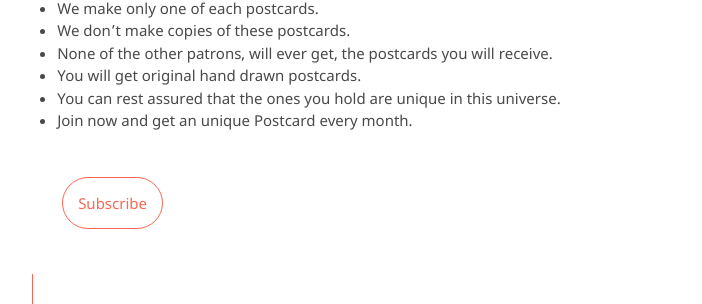
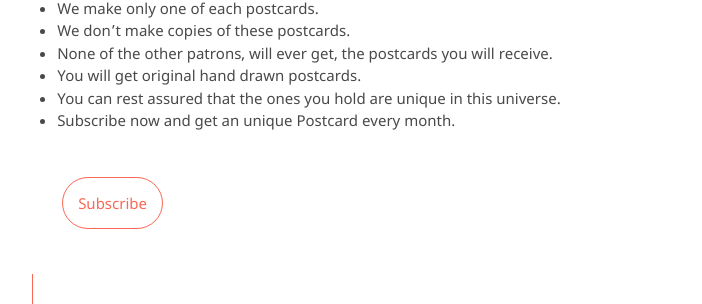
Before and after one commit to kvshvlin/yourmailproject, a Jekyll site: the page built from index.md, in a window 1280 px wide and 900 px high, scrolled down 716 px. Shown: the part 150-454 px from the top of the window, without its empty margins (381-1083 px from the left). Built offline with Jekyll 4.4.1, drawn with Linux system fonts in a browser that asks for light colours; our own code applies the rules of GitHub Pages for plain Markdown files.

Commit message:
Update index.md

```diff
--- a/index.md
+++ b/index.md
@@ -19,7 +19,7 @@ When we say unique, we mean that,
 - None of the other patrons, will ever get, the postcards you will receive.
 - You will get original hand drawn postcards.
 - You can rest assured that the ones you hold are unique in this universe.
-- Join now and get an unique Postcard every month.
+- Subscribe now and get an unique Postcard every month.
 
 <div class="roadmap-spacer-1"></div>
 
```
